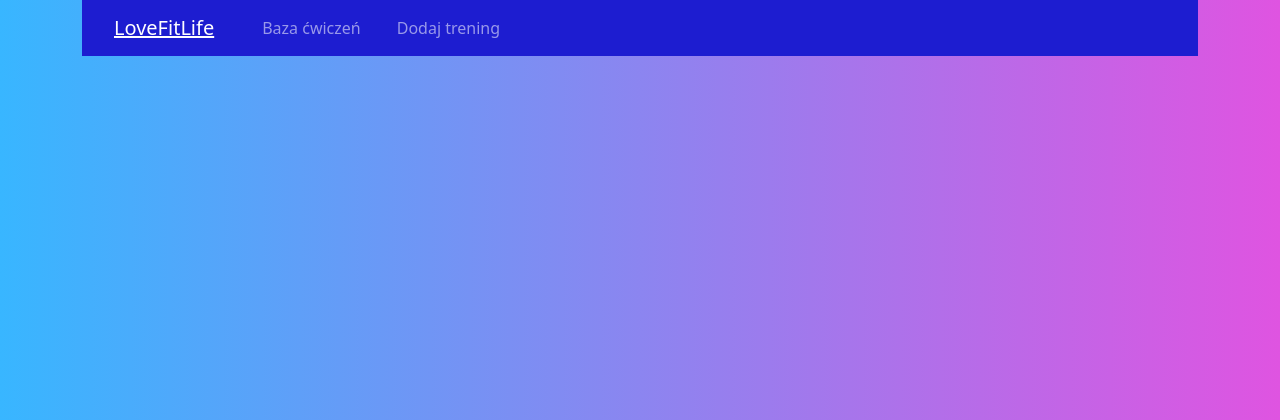
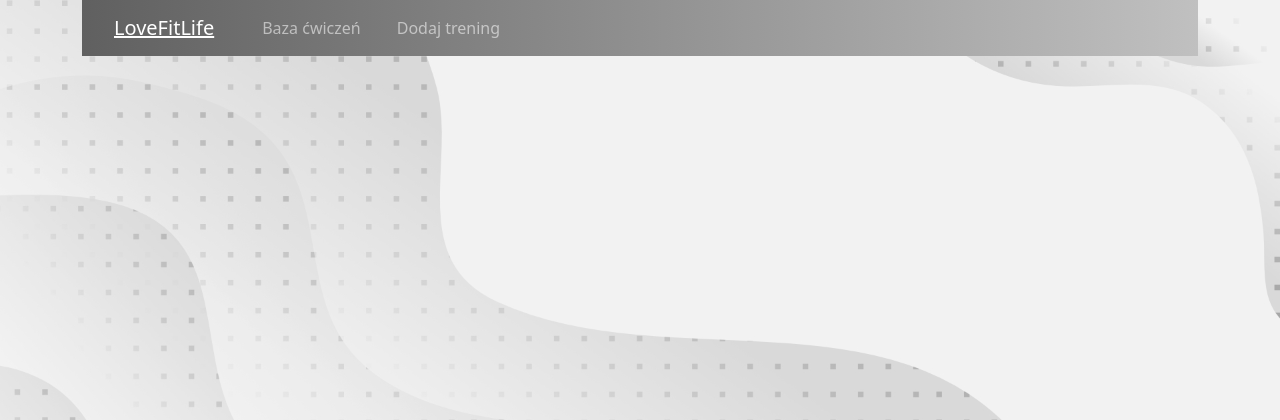
Before and after one commit to Nedved942/LoveFitLife-Aplikacja-do-zapisywania-treningow, a Flask app: page / in a window 1280 px wide. Shown: the top 420 px of the page. Run offline with Flask 3, Linux system fonts and the light colour scheme.

Commit message:
Utworzenie pliku styli static/styles.css i zdefiniowanie tla

```diff
--- /dev/null
+++ b/static/styles.css
@@ -0,0 +1,13 @@
+body {
+background-image: url('/static/grey-pattern.jpg');
+background-size: cover; /* Dopasuj obrazek do rozmiaru okna przeglądarki */
+}
+
+.navbar-nav a {
+margin-right: 20px;
+}
+
+.navbar-brand {
+margin-right: 40px;
+margin-left: 20px;
+}
--- a/templates/base.html
+++ b/templates/base.html
@@ -3,29 +3,14 @@
 <head>
     <meta charset="UTF-8">
     <title>{{ title }}</title>
-    <link href="https://cdn.jsdelivr.net/npm/bootstrap@5.0.2/dist/css/bootstrap.min.css" rel="stylesheet">
+    <link rel="stylesheet" href="https://cdn.jsdelivr.net/npm/bootstrap@5.0.2/dist/css/bootstrap.min.css">
     <script src="https://cdn.jsdelivr.net/npm/bootstrap@5.0.2/dist/js/bootstrap.bundle.min.js"></script>
-
-    <style>
-        body {
-        background: linear-gradient(to right, #38B6FF, #DF54E1);
-        color: #FFFFFF;
-        }
-
-        .navbar-nav a {
-        margin-right: 20px;
-        }
-
-        .navbar-brand {
-        margin-right: 40px;
-        margin-left: 20px;
-        }
-    </style>
+    <link rel="stylesheet" href="{{ url_for('static', filename='styles.css') }}">
 </head>
 
 <body class="container w-60">
 
-    <nav class="navbar navbar-expand-lg navbar-dark" style="background-color: #1D1DD0;">
+    <nav class="navbar navbar-expand-lg navbar-dark" style="background: linear-gradient(to left, #C0C0C0, #606060);">
       <div class="container-fluid">
         <a class="navbar-brand {{ 'active text-decoration-underline' if active_page == 'index' else '' }}" href="{{ url_for('index') }}">LoveFitLife</a>
         <button class="navbar-toggler" type="button" data-bs-toggle="collapse" data-bs-target="#navbarNavAltMarkup" aria-controls="navbarNavAltMarkup" aria-expanded="false" aria-label="Toggle navigation">
```
Also changed, not shown: static/grey-pattern.jpg (added).
